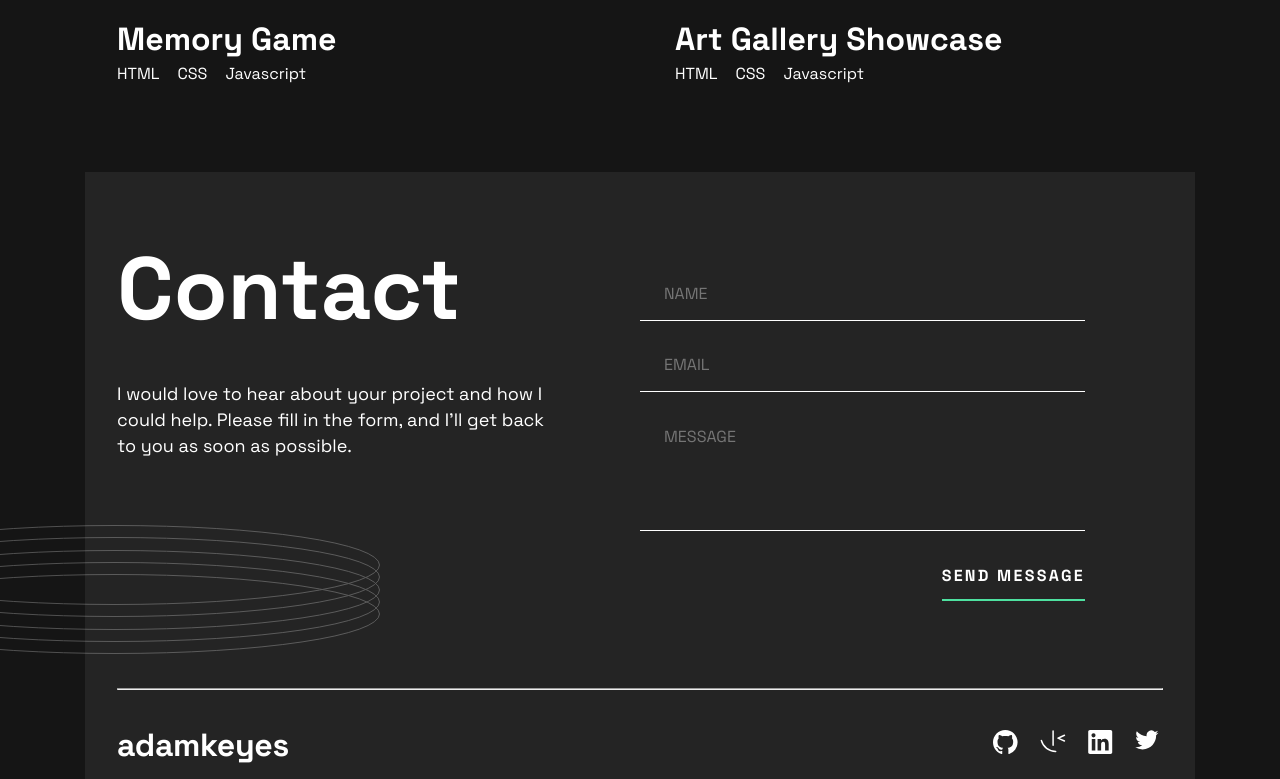
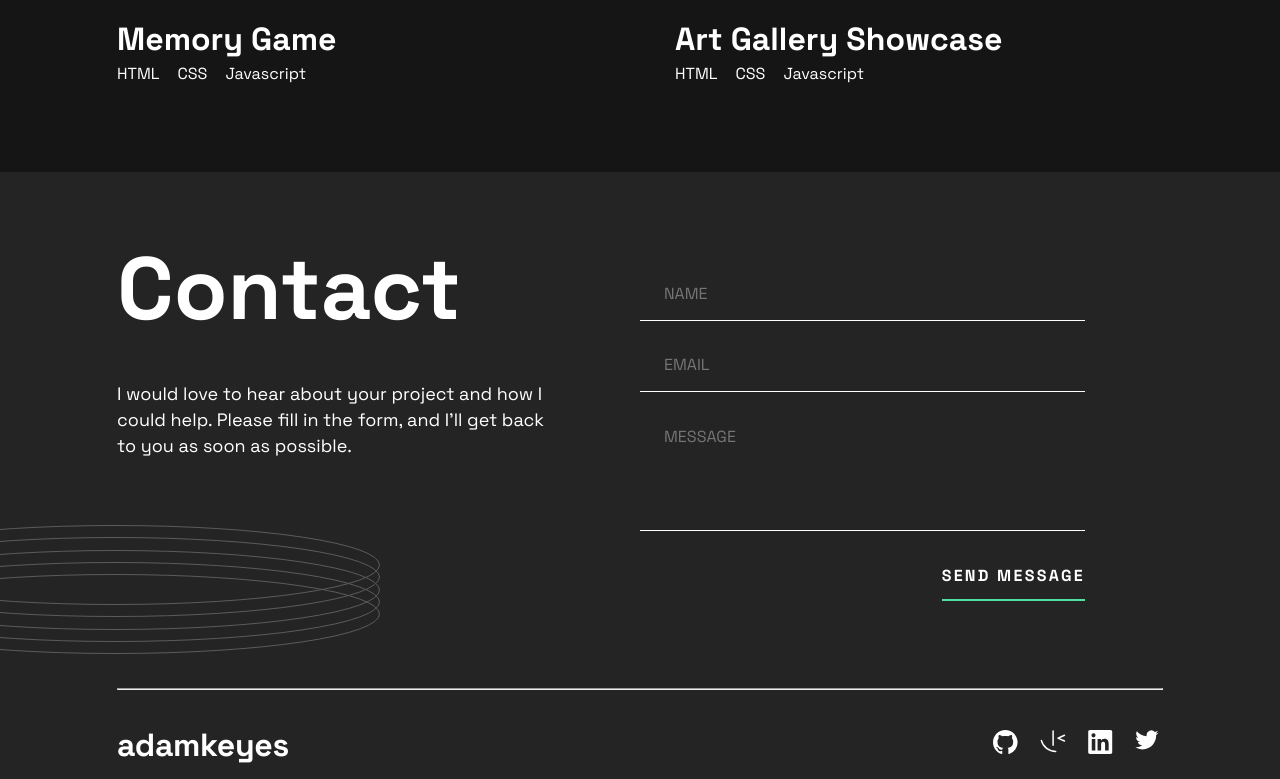
Before and after one commit to kateneilsen/svelte-developer-portfolio, a Svelte app: page / in a window 1280 px wide. Shown: the part 2927-3706 px from the top of the page. Built offline with nearby package versions, Linux system fonts and the light colour scheme.

Commit message:
fix contact background width

```diff
--- a/public/global.css
+++ b/public/global.css
@@ -65,10 +65,6 @@ body{
 	background-color: var(--darkgrey);
 	width: 100vw;
 }
-
-/* main{
-	background-color: var(--black);
-} */
 
 hr{
 	margin: 0;
@@ -139,6 +135,9 @@ main{
 	position: relative;
 }
 
+section{
+	max-width: 1110px;
+}
 
 .intro-circle{
 	position: absolute;
@@ -246,10 +245,6 @@ main{
 		justify-content: center;
 	}
 
-	section:not(section:last-of-type){
-		max-width:1110px;
-	}
-
 	:root{
 		--font-size-xl:88px;
 	}
--- a/src/components/Contact.svelte
+++ b/src/components/Contact.svelte
@@ -18,12 +18,13 @@
   };
 </script>
 
+<div class="background">
   <section>
     <div class="contact-info">
       <h1>Contact</h1>
       <p>
-      I would love to hear about your project and how I could help. Please fill
-      in the form, and I’ll get back to you as soon as possible.
+        I would love to hear about your project and how I could help. Please
+        fill in the form, and I’ll get back to you as soon as possible.
       </p>
     </div>
     <form novalidate on:submit|preventDefault={validateForm}>
@@ -53,6 +54,7 @@
       <Socials />
     </span>
   </section>
+</div>
 
 <style>
   section {
@@ -125,6 +127,15 @@
   }
 
   @media (min-width: 1200px) {
+    .background {
+      width: 100vw;
+      background-color: var(--darkgrey);
+      width: 100vw;
+      background-color: var(--darkgrey);
+      display: flex;
+      flex-direction: column;
+      align-items: center;
+    }
     section {
       width: 100%;
       display: grid;
```
Lines whose indentation alone changed are shown as unchanged.
